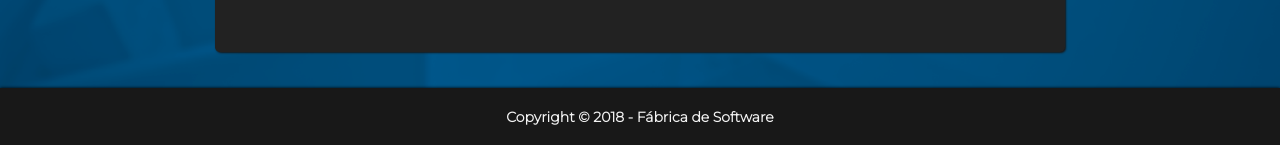
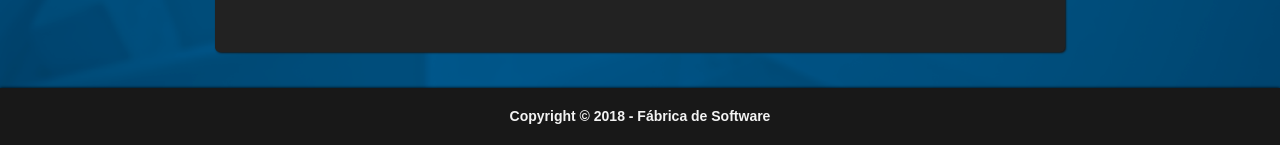
Before and after one commit to DreshGraphics/ClinicaSorriDentes, a PHP site: page /TelaMedicoTable.php in a window 1280 px wide. Shown: the part 652-797 px from the top of the page. Run offline with PHP 8.4, Linux system fonts and the light colour scheme; the visitor is signed in with stand-in values (Sample User, id 1); data that the repository does not hold is empty.

Commit message:
resolução no bug do footer
fonte alterando tamanho em janelas diferentes

```diff
--- a/ClinicaSorriDentesProject/Medico/TelaMedicoTable.php
+++ b/ClinicaSorriDentesProject/Medico/TelaMedicoTable.php
@@ -18,12 +18,10 @@ $medico->retornaTudo($medico);
     <head>
     <meta charset="utf-8">
     <meta name="viewport" content="width=device-width, initial-scale=1">
+    <link rel="stylesheet" href="https://fonts.googleapis.com/css?family=Montserrat+Alternates">
     <link rel="stylesheet" type="text/css" href="../css/style.css">
-    <link rel="stylesheet" type="text/css" href="../css/login.css">
-    <link rel="stylesheet" type="text/css" href="../css/cadastro.css">
     <link rel="stylesheet" type="text/css" href="../css/tabela.css">
     <link href="https://fonts.googleapis.com/css?family=Raleway:600" rel="stylesheet">
-    <link href="https://fonts.googleapis.com/css?family=Montserrat:300" rel="stylesheet">
     <link href="https://fonts.googleapis.com/css?family=Nunito:600" rel="stylesheet">
     <link rel="stylesheet" href="https://cdnjs.cloudflare.com/ajax/libs/font-awesome/4.7.0/css/font-awesome.min.css">
     <title>Pesquisar Profissional</title>
--- a/ClinicaSorriDentesProject/Paciente/TelaPacienteTable.php
+++ b/ClinicaSorriDentesProject/Paciente/TelaPacienteTable.php
@@ -22,12 +22,10 @@ $paciente->retornaTudo($paciente);
     <head>
     <meta charset="utf-8">
     <meta name="viewport" content="width=device-width, initial-scale=1">
+    <link rel="stylesheet" href="https://fonts.googleapis.com/css?family=Montserrat+Alternates">
     <link rel="stylesheet" type="text/css" href="../css/style.css">
-    <link rel="stylesheet" type="text/css" href="../css/login.css">
-    <link rel="stylesheet" type="text/css" href="../css/cadastro.css">
     <link rel="stylesheet" type="text/css" href="../css/tabela.css">
     <link href="https://fonts.googleapis.com/css?family=Raleway:600" rel="stylesheet">
-    <link href="https://fonts.googleapis.com/css?family=Montserrat:300" rel="stylesheet">
     <link href="https://fonts.googleapis.com/css?family=Nunito:600" rel="stylesheet">
     <link rel="stylesheet" href="https://cdnjs.cloudflare.com/ajax/libs/font-awesome/4.7.0/css/font-awesome.min.css">
     <title>Pesquisar Paciente</title>
--- a/ClinicaSorriDentesProject/Telas/Home.php
+++ b/ClinicaSorriDentesProject/Telas/Home.php
@@ -14,7 +14,7 @@ if(isset($_SESSION["tipoUsuario"])){
 <head>
 	<meta charset="utf-8">
   	<meta name="viewport" content="width=device-width, initial-scale=1">
-	<title>Clinica Cândido Torres</title>
+	<title>Clinica Sorridentes</title>
 	<link rel="stylesheet" href="https://fonts.googleapis.com/css?family=Montserrat+Alternates">
 	<link rel="stylesheet" type="text/css" href="../css/style.css">
 	<link rel="stylesheet" type="text/css" href="../css/login.css">
--- a/ClinicaSorriDentesProject/Telas/Index.php
+++ b/ClinicaSorriDentesProject/Telas/Index.php
@@ -11,7 +11,7 @@ if(isset($_SESSION["login"])){
 <head>
 	 <meta charset="utf-8">
   	<meta name="viewport" content="width=device-width, initial-scale=1">
-	<title>Clinica Cândido Torres</title>
+	<title>Clinica Sorridentes</title>
 	<link rel="stylesheet" href="https://fonts.googleapis.com/css?family=Montserrat+Alternates">
 	<link rel="stylesheet" type="text/css" href="../css/login.css">
 	<link href="https://fonts.googleapis.com/css?family=Raleway:700" rel="stylesheet">
--- a/ClinicaSorriDentesProject/Telas/TelaAtualizarUsuario.php
+++ b/ClinicaSorriDentesProject/Telas/TelaAtualizarUsuario.php
@@ -36,7 +36,6 @@ $dado = $usuario->retornaDados("object");
     <title>Atualizar Usuário</title>
     <link rel="stylesheet" href="https://fonts.googleapis.com/css?family=Montserrat+Alternates">
     <link rel="stylesheet" type="text/css" href="../css/style.css">
-    <link rel="stylesheet" type="text/css" href="../css/login.css">
     <link rel="stylesheet" type="text/css" href="../css/cadastro.css">
     <link href="https://fonts.googleapis.com/css?family=Raleway:700" rel="stylesheet">
     <link href="https://fonts.googleapis.com/css?family=Nunito:600" rel="stylesheet">
--- a/ClinicaSorriDentesProject/Usuario/TelaUsuarioTable.php
+++ b/ClinicaSorriDentesProject/Usuario/TelaUsuarioTable.php
@@ -22,12 +22,10 @@ $usuario->retornaTudo($usuario);
     <head>
     <meta charset="utf-8">
     <meta name="viewport" content="width=device-width, initial-scale=1">
+    <link rel="stylesheet" href="https://fonts.googleapis.com/css?family=Montserrat+Alternates">
     <link rel="stylesheet" type="text/css" href="../css/style.css">
-    <link rel="stylesheet" type="text/css" href="../css/login.css">
-    <link rel="stylesheet" type="text/css" href="../css/cadastro.css">
     <link rel="stylesheet" type="text/css" href="../css/tabela.css">
     <link href="https://fonts.googleapis.com/css?family=Raleway:600" rel="stylesheet">
-    <link href="https://fonts.googleapis.com/css?family=Montserrat:300" rel="stylesheet">
     <link href="https://fonts.googleapis.com/css?family=Nunito:600" rel="stylesheet">
     <link rel="stylesheet" href="https://cdnjs.cloudflare.com/ajax/libs/font-awesome/4.7.0/css/font-awesome.min.css">
     <title>Pesquisar Usuário</title>
```
